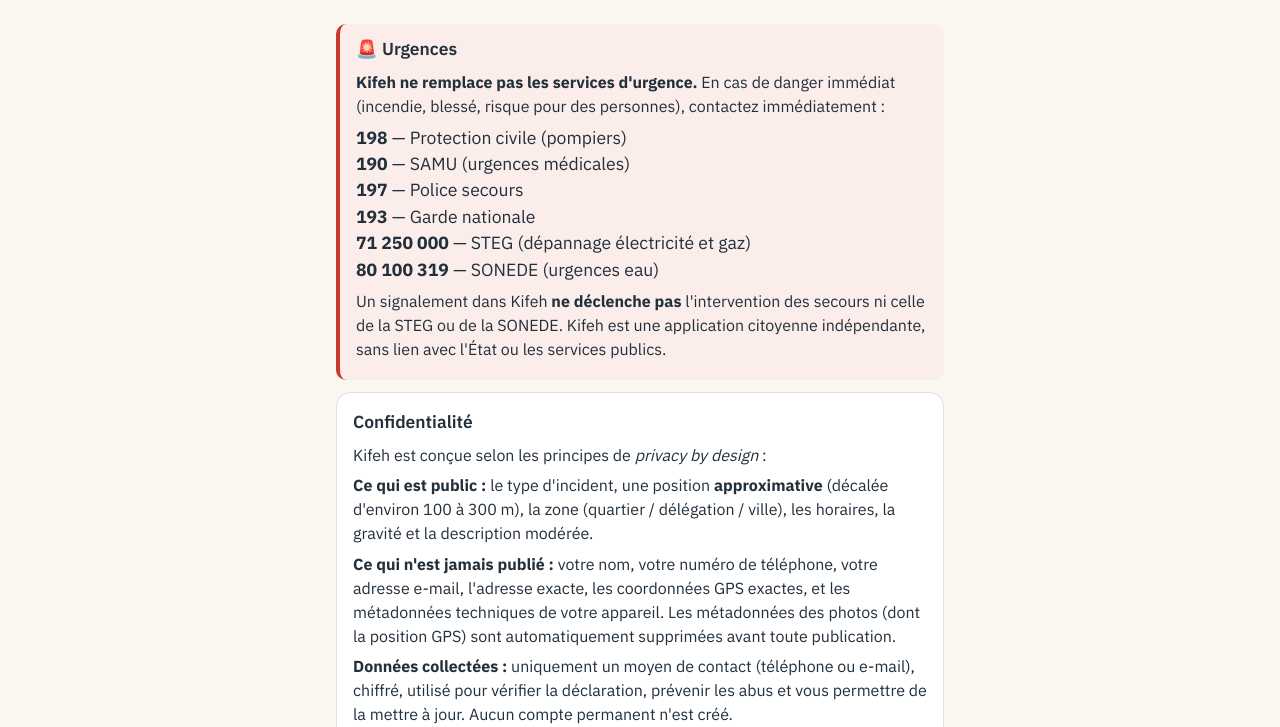
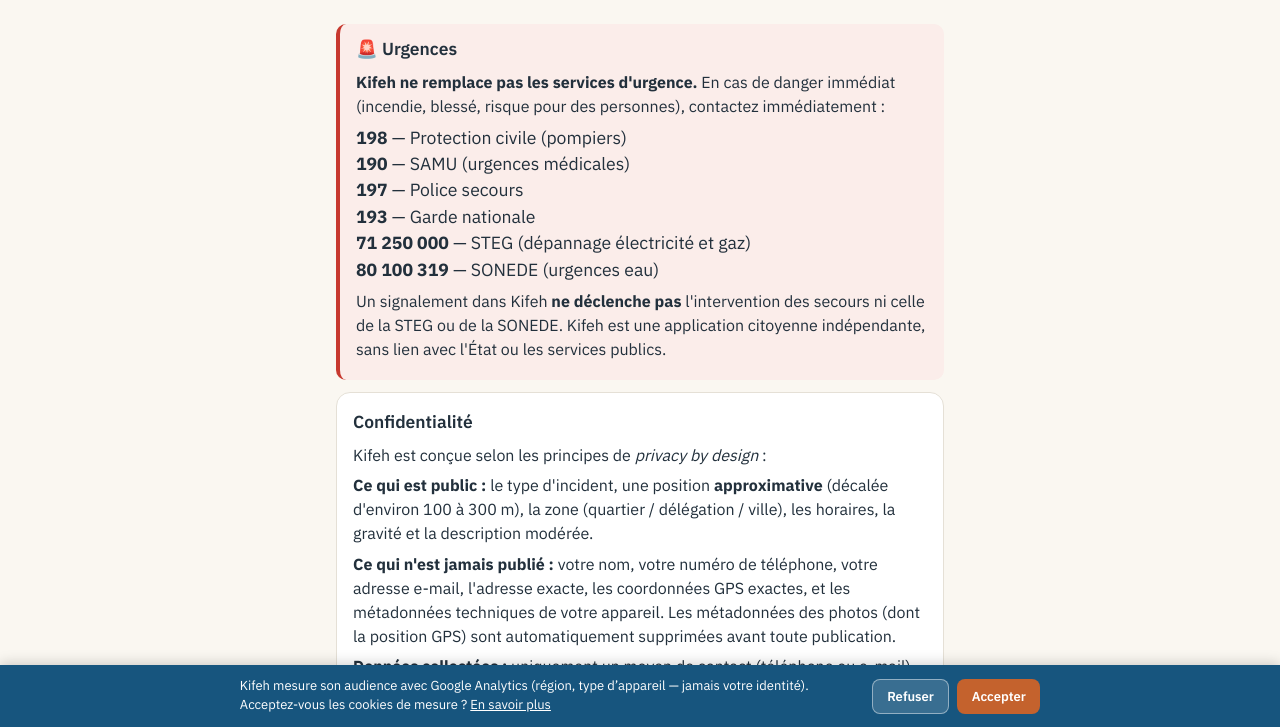
Before and after one commit to fch1/kifeh, a website: page public/legal.html in a window 1280 px wide. Shown: the part 73-800 px from the top of the page. Drawn offline with Linux system fonts and the light colour scheme.

Commit message:
mode Consentement v2 : bannière Accepter/Refuser (fr/ar), refusé par défaut, choix modifiable

```diff
--- a/public/css/app.css
+++ b/public/css/app.css
@@ -263,6 +263,23 @@ html[dir="rtl"] .topbar .back .arrow { display: inline-block; transform: scaleX(
   padding: .4rem .75rem calc(.4rem + env(safe-area-inset-bottom));
   font-size: .8125rem; font-weight: 600;
 }
+.consent-banner {
+  position: fixed; bottom: 0; left: 0; right: 0; z-index: 3100;
+  background: var(--primary); color: #fff;
+  padding: .75rem 1rem calc(.75rem + env(safe-area-inset-bottom));
+  font-size: .8125rem; line-height: 1.45;
+  display: flex; flex-wrap: wrap; gap: .5rem .75rem; align-items: center; justify-content: center;
+  box-shadow: 0 -2px 12px rgba(0,0,0,.18);
+}
+.consent-banner p { margin: 0; max-width: 620px; }
+.consent-banner a { color: #fff; text-decoration: underline; }
+.consent-actions { display: flex; gap: .5rem; flex-shrink: 0; }
+.consent-actions button {
+  border: 0; border-radius: 8px; padding: .5rem .9rem; font-size: .8125rem;
+  font-weight: 600; cursor: pointer; font-family: inherit;
+}
+.consent-accept { background: var(--secondary); color: #fff; }
+.consent-refuse { background: rgba(255,255,255,.15); color: #fff; border: 1px solid rgba(255,255,255,.45) !important; }
 .offline-banner {
   position: fixed; top: 0; left: 0; right: 0; z-index: 3000; background: var(--warn); color: #fff;
   text-align: center; padding: .5rem; font-size: .875rem; font-weight: 600; display: none;
--- a/public/js/analytics.js
+++ b/public/js/analytics.js
@@ -1,6 +1,8 @@
 // Balise Google (gtag.js) — Google Analytics 4, ID : G-B33KFSSPSG.
-// - Chargée immédiatement sur toutes les pages publiques (équivalent exact du
-//   snippet officiel fourni par Google) ;
+// Mode Consentement (Consent Mode v2) avec bannière personnalisée :
+// - consentement REFUSÉ par défaut : tant que le visiteur n'a pas accepté,
+//   aucun cookie n'est déposé (Google ne reçoit que des signaux anonymes) ;
+// - la bannière (fr/ar) propose Accepter / Refuser ; le choix est mémorisé ;
 // - jamais dans la sandbox (données de test exclues des statistiques) ;
 // - signaux publicitaires désactivés : mesure d'audience uniquement ;
 // - GA4 anonymise les adresses IP par conception : les rapports montrent la
@@ -12,15 +14,20 @@ window.track = function () {}; // no-op si GA n'est pas chargé (sandbox)
 (function initAnalytics() {
   if (location.pathname.startsWith('/sandbox')) return;
   const GA_ID = 'G-B33KFSSPSG';
-
-  const s = document.createElement('script');
-  s.async = true;
-  s.src = `https://www.googletagmanager.com/gtag/js?id=${GA_ID}`;
-  document.head.appendChild(s);
+  const stored = localStorage.getItem('ga_consent'); // 'granted' | 'denied' | null
 
   window.dataLayer = window.dataLayer || [];
   function gtag() { window.dataLayer.push(arguments); }
   window.gtag = gtag;
+
+  // Mode Consentement v2 : tout est refusé par défaut, AVANT toute mesure.
+  gtag('consent', 'default', {
+    ad_storage: 'denied',
+    ad_user_data: 'denied',
+    ad_personalization: 'denied',
+    analytics_storage: stored === 'granted' ? 'granted' : 'denied',
+  });
+
   gtag('js', new Date());
   // Pas de signaux publicitaires : mesure d'audience uniquement.
   gtag('set', 'allow_google_signals', false);
@@ -28,5 +35,73 @@ window.track = function () {}; // no-op si GA n'est pas chargé (sandbox)
   gtag('config', GA_ID, {
     app_language: (localStorage.getItem('lang') || 'fr'),
   });
+
+  const s = document.createElement('script');
+  s.async = true;
+  s.src = `https://www.googletagmanager.com/gtag/js?id=${GA_ID}`;
+  document.head.appendChild(s);
+
   window.track = (event, params) => { try { gtag('event', event, params || {}); } catch {} };
+
+  // ── « Modifier mon choix » (page mentions légales) ────────────────────────
+  const wireReset = () => {
+    for (const id of ['consent-reset', 'consent-reset-ar']) {
+      const el = document.getElementById(id);
+      if (el) el.addEventListener('click', (e) => {
+        e.preventDefault();
+        localStorage.removeItem('ga_consent');
+        location.reload();
+      });
+    }
+  };
+  if (document.readyState === 'loading') document.addEventListener('DOMContentLoaded', wireReset);
+  else wireReset();
+
+  // ── Bannière de consentement (une seule fois, choix mémorisé) ─────────────
+  if (stored) return;
+  const TXT = {
+    fr: {
+      msg: 'Kifeh mesure son audience avec Google Analytics (région, type d’appareil — jamais votre identité). Acceptez-vous les cookies de mesure ?',
+      accept: 'Accepter', refuse: 'Refuser', more: 'En savoir plus',
+    },
+    ar: {
+      msg: 'يقيس «كيفاه» جمهوره عبر Google Analytics (المنطقة ونوع الجهاز — دون هويّتك أبدًا). هل توافق على ملفّات قياس الجمهور؟',
+      accept: 'أوافق', refuse: 'أرفض', more: 'اعرف المزيد',
+    },
+  };
+  const lang = localStorage.getItem('lang')
+    || (((navigator.language || '').toLowerCase().startsWith('ar')) ? 'ar' : 'fr');
+  const t = TXT[lang] || TXT.fr;
+
+  function show() {
+    const el = document.createElement('div');
+    el.className = 'consent-banner';
+    el.dir = lang === 'ar' ? 'rtl' : 'ltr';
+    el.setAttribute('role', 'dialog');
+    el.setAttribute('aria-live', 'polite');
+    const p = document.createElement('p');
+    p.textContent = t.msg + ' ';
+    const a = document.createElement('a');
+    a.href = 'legal.html'; a.textContent = t.more;
+    p.appendChild(a);
+    const row = document.createElement('div');
+    row.className = 'consent-actions';
+    const btnNo = document.createElement('button');
+    btnNo.type = 'button'; btnNo.className = 'consent-refuse'; btnNo.textContent = t.refuse;
+    const btnYes = document.createElement('button');
+    btnYes.type = 'button'; btnYes.className = 'consent-accept'; btnYes.textContent = t.accept;
+    row.append(btnNo, btnYes);
+    el.append(p, row);
+    document.body.appendChild(el);
+    const choose = (granted) => {
+      localStorage.setItem('ga_consent', granted ? 'granted' : 'denied');
+      if (granted) gtag('consent', 'update', { analytics_storage: 'granted' });
+      el.remove();
+    };
+    btnYes.addEventListener('click', () => choose(true));
+    btnNo.addEventListener('click', () => choose(false));
+  }
+
+  if (document.body) show();
+  else document.addEventListener('DOMContentLoaded', show);
 })();
--- a/public/legal.html
+++ b/public/legal.html
@@ -58,7 +58,10 @@
       <p><strong>Mesure d'audience :</strong> Kifeh utilise Google Analytics pour des
       statistiques de fréquentation agrégées (pages vues, région, type d'appareil).
       Les adresses IP sont anonymisées par l'outil et aucune donnée publicitaire
-      n'est collectée. L'environnement de test (/sandbox) n'est pas mesuré.</p>
+      n'est collectée. L'environnement de test (/sandbox) n'est pas mesuré.
+      Aucun cookie de mesure n'est déposé sans votre accord : votre choix
+      (accepter ou refuser) est mémorisé sur votre appareil et
+      <a href="#" id="consent-reset">peut être modifié à tout moment</a>.</p>
       <p class="muted small">Responsable de traitement : à compléter par l'exploitant.
       Contact : privacy@kifeh.tn (exemple)</p>
     </div>
@@ -111,7 +114,9 @@
       الشخصية).</p>
       <p><strong>قياس الجمهور:</strong> تستعمل «كيفاه» أداة Google Analytics لإحصاءات
       زيارة مجمّعة (الصفحات، المنطقة، نوع الجهاز). تُخفى عناوين IP تلقائيًا ولا
-      تُجمع أي بيانات إعلانية.</p>
+      تُجمع أي بيانات إعلانية. لا يوضع أي ملفّ قياس دون موافقتك: خيارك
+      (القبول أو الرفض) محفوظ على جهازك و<a href="#" id="consent-reset-ar">يمكن
+      تغييره في أي وقت</a>.</p>
       <p class="muted small">المسؤول عن المعالجة: يُستكمل من قبل مشغّل التطبيق.
       للاتصال: privacy@kifeh.tn (مثال)</p>
     </div>
```
